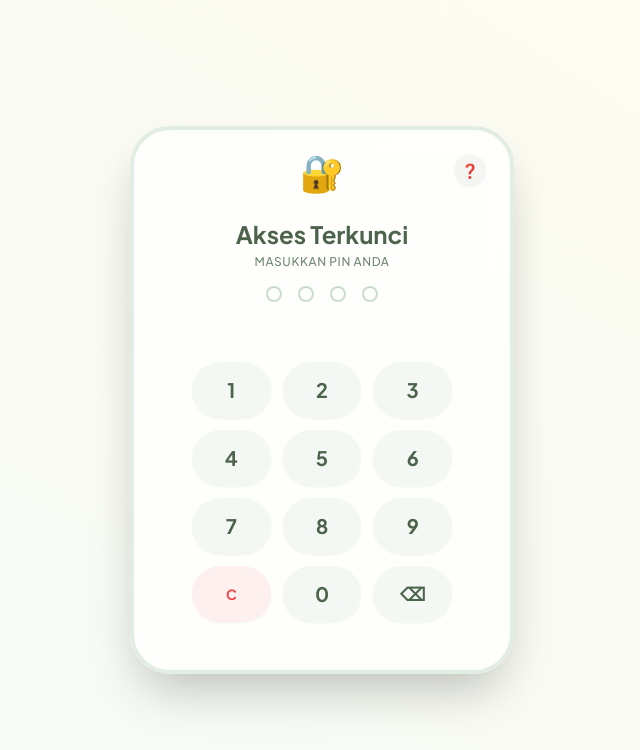
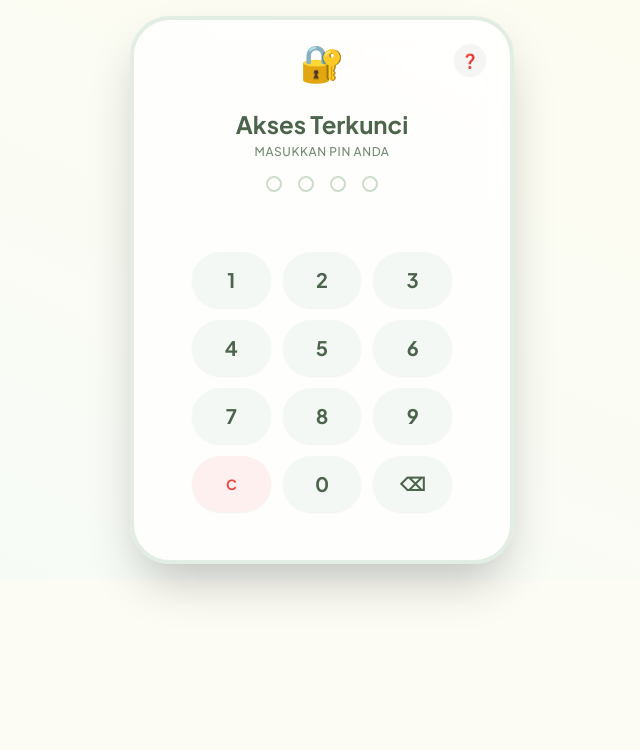
Before and after one commit to tsry300908/Random, a plain HTML site: page Index.html in a window 1280 px wide. Shown: the whole page, without its empty margins (318-958 px from the left). Drawn offline with nearby package versions, Linux system fonts and the light colour scheme.

Commit message:
Update Index.html

```diff
--- a/Index.html
+++ b/Index.html
@@ -26,9 +26,7 @@
         /* Navigasi Page */
         .page {
             display: none;
-            height: 100vh;
             width: 100vw;
-            overflow: hidden;
         }
         .page.active {
             display: flex;
@@ -46,7 +44,7 @@
         }
     </style>
 </head>
-<body class="select-none overflow-hidden" oncontextmenu="return false;">
+<body class="select-none overflow-y-auto" oncontextmenu="return false;">
 
     <div id="app-wrapper" class="w-full h-full flex flex-col">
 
```
